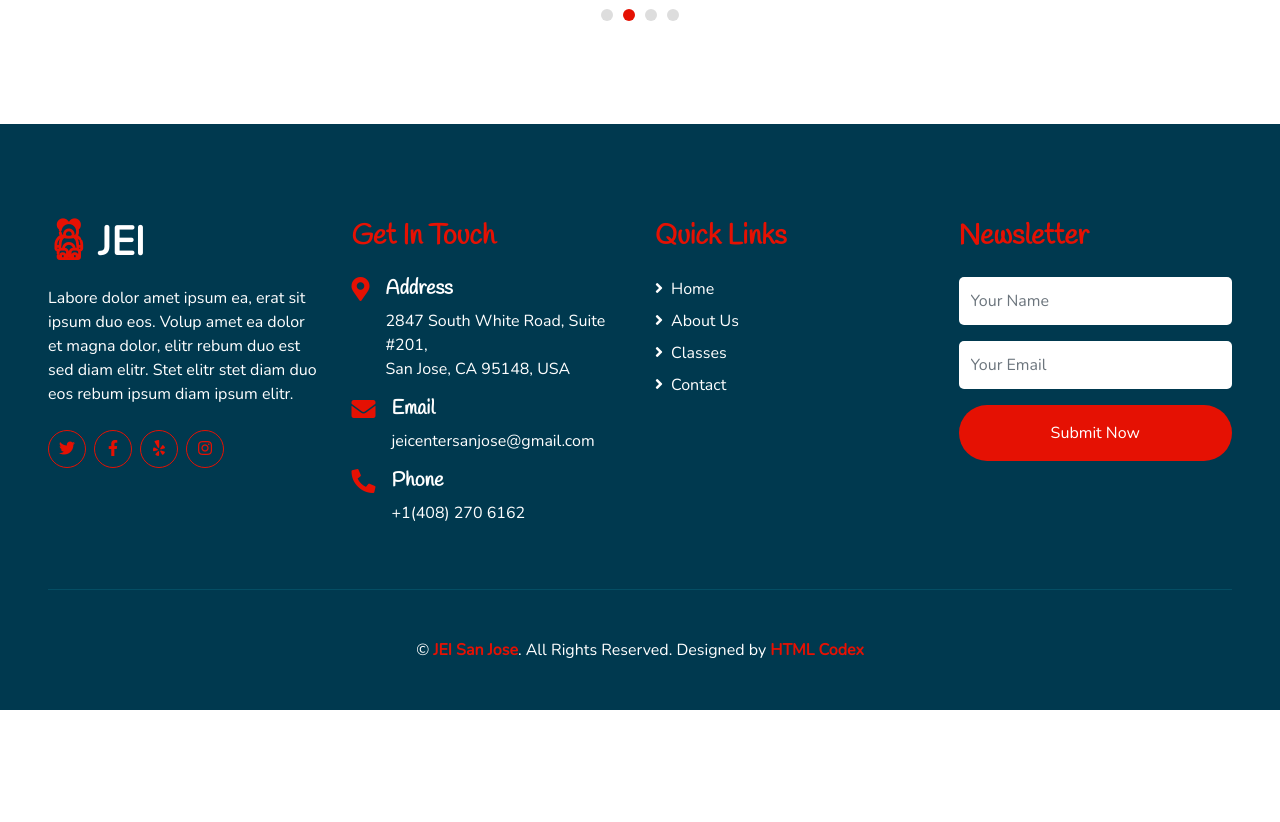
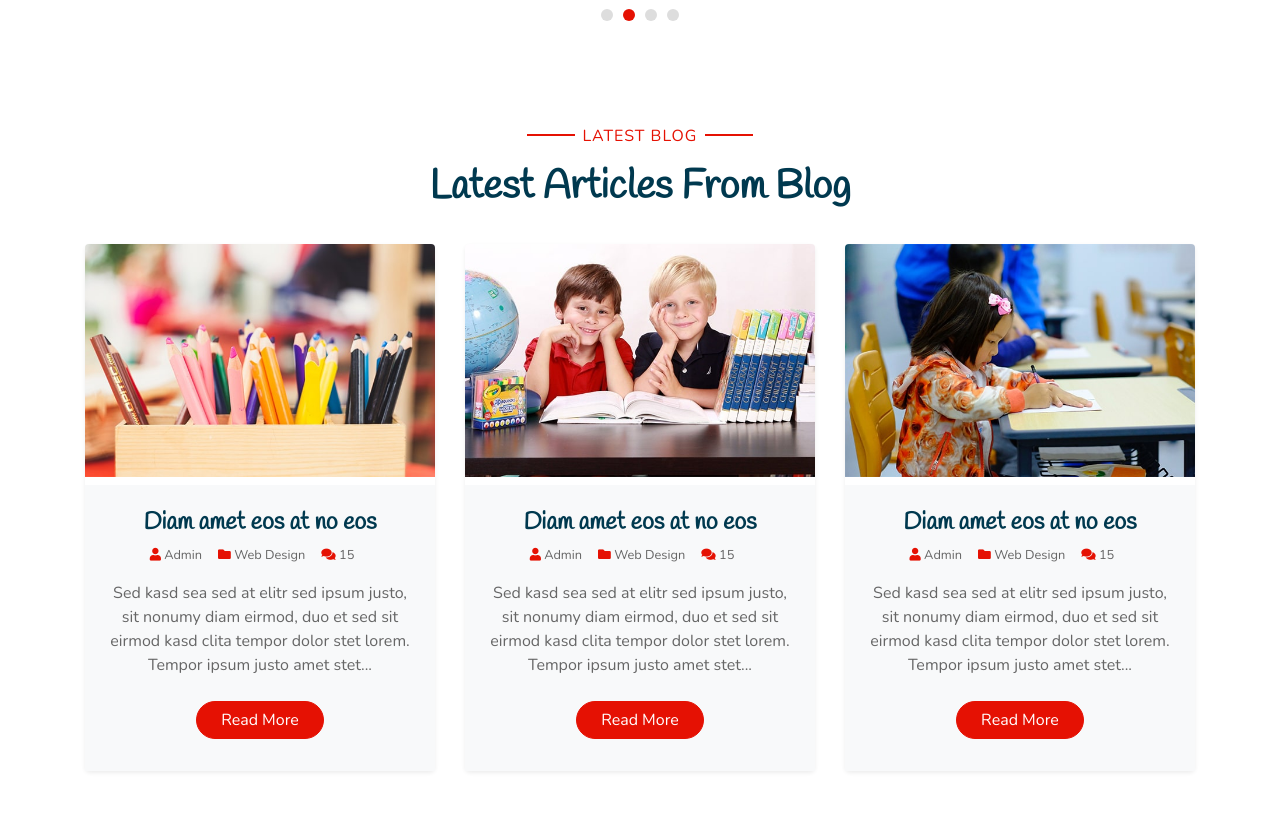
Before and after one commit to jeicentersanjose/website, a plain HTML site: page index.html in a window 1280 px wide. Shown: the part 3660-4482 px from the top of the page. Before the commit the page ends 4370 px from the top, so only its background shows below. Drawn offline with nearby package versions, Linux system fonts and the light colour scheme.

Commit message:
Reinsert blog pages

```diff
--- a/index.html
+++ b/index.html
@@ -375,6 +375,65 @@
     </div>
     <!-- Testimonial End -->
 
+
+    <!-- Blog Start -->
+    <div class="container-fluid pt-5">
+        <div class="container">
+            <div class="text-center pb-2">
+                <p class="section-title px-5"><span class="px-2">Latest Blog</span></p>
+                <h1 class="mb-4">Latest Articles From Blog</h1>
+            </div>
+            <div class="row pb-3">
+                <div class="col-lg-4 mb-4">
+                    <div class="card border-0 shadow-sm mb-2">
+                        <img class="card-img-top mb-2" src="img/blog-1.jpg" alt="">
+                        <div class="card-body bg-light text-center p-4">
+                            <h4 class="">Diam amet eos at no eos</h4>
+                            <div class="d-flex justify-content-center mb-3">
+                                <small class="mr-3"><i class="fa fa-user text-primary"></i> Admin</small>
+                                <small class="mr-3"><i class="fa fa-folder text-primary"></i> Web Design</small>
+                                <small class="mr-3"><i class="fa fa-comments text-primary"></i> 15</small>
+                            </div>
+                            <p>Sed kasd sea sed at elitr sed ipsum justo, sit nonumy diam eirmod, duo et sed sit eirmod kasd clita tempor dolor stet lorem. Tempor ipsum justo amet stet...</p>
+                            <a href="" class="btn btn-primary px-4 mx-auto my-2">Read More</a>
+                        </div>
+                    </div>
+                </div>
+                <div class="col-lg-4 mb-4">
+                    <div class="card border-0 shadow-sm mb-2">
+                        <img class="card-img-top mb-2" src="img/blog-2.jpg" alt="">
+                        <div class="card-body bg-light text-center p-4">
+                            <h4 class="">Diam amet eos at no eos</h4>
+                            <div class="d-flex justify-content-center mb-3">
+                                <small class="mr-3"><i class="fa fa-user text-primary"></i> Admin</small>
+                                <small class="mr-3"><i class="fa fa-folder text-primary"></i> Web Design</small>
+                                <small class="mr-3"><i class="fa fa-comments text-primary"></i> 15</small>
+                            </div>
+                            <p>Sed kasd sea sed at elitr sed ipsum justo, sit nonumy diam eirmod, duo et sed sit eirmod kasd clita tempor dolor stet lorem. Tempor ipsum justo amet stet...</p>
+                            <a href="" class="btn btn-primary px-4 mx-auto my-2">Read More</a>
+                        </div>
+                    </div>
+                </div>
+                <div class="col-lg-4 mb-4">
+                    <div class="card border-0 shadow-sm mb-2">
+                        <img class="card-img-top mb-2" src="img/blog-3.jpg" alt="">
+                        <div class="card-body bg-light text-center p-4">
+                            <h4 class="">Diam amet eos at no eos</h4>
+                            <div class="d-flex justify-content-center mb-3">
+                                <small class="mr-3"><i class="fa fa-user text-primary"></i> Admin</small>
+                                <small class="mr-3"><i class="fa fa-folder text-primary"></i> Web Design</small>
+                                <small class="mr-3"><i class="fa fa-comments text-primary"></i> 15</small>
+                            </div>
+                            <p>Sed kasd sea sed at elitr sed ipsum justo, sit nonumy diam eirmod, duo et sed sit eirmod kasd clita tempor dolor stet lorem. Tempor ipsum justo amet stet...</p>
+                            <a href="" class="btn btn-primary px-4 mx-auto my-2">Read More</a>
+                        </div>
+                    </div>
+                </div>
+            </div>
+        </div>
+    </div>
+    <!-- Blog End -->
+
     <!-- Footer Start -->
     <div class="container-fluid bg-secondary text-white mt-5 py-5 px-sm-3 px-md-5">
         <div class="row pt-5">
```
